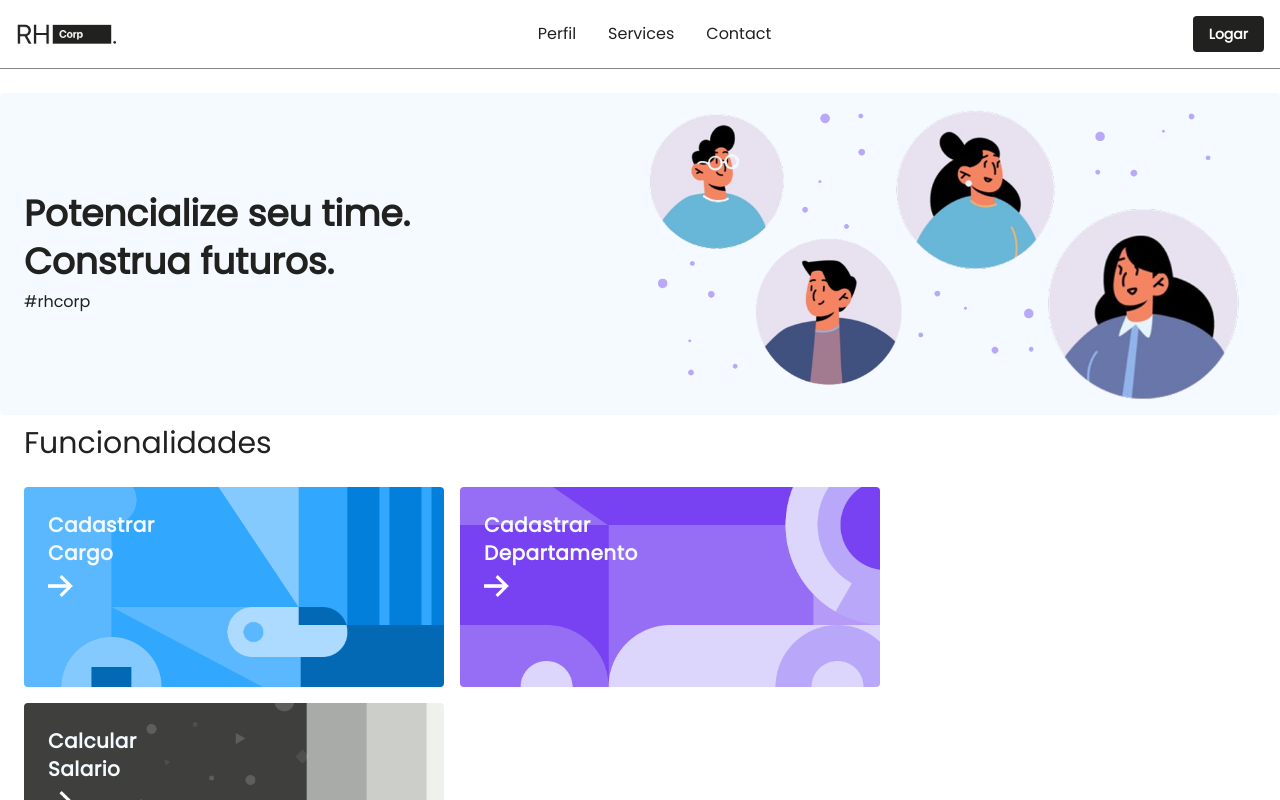
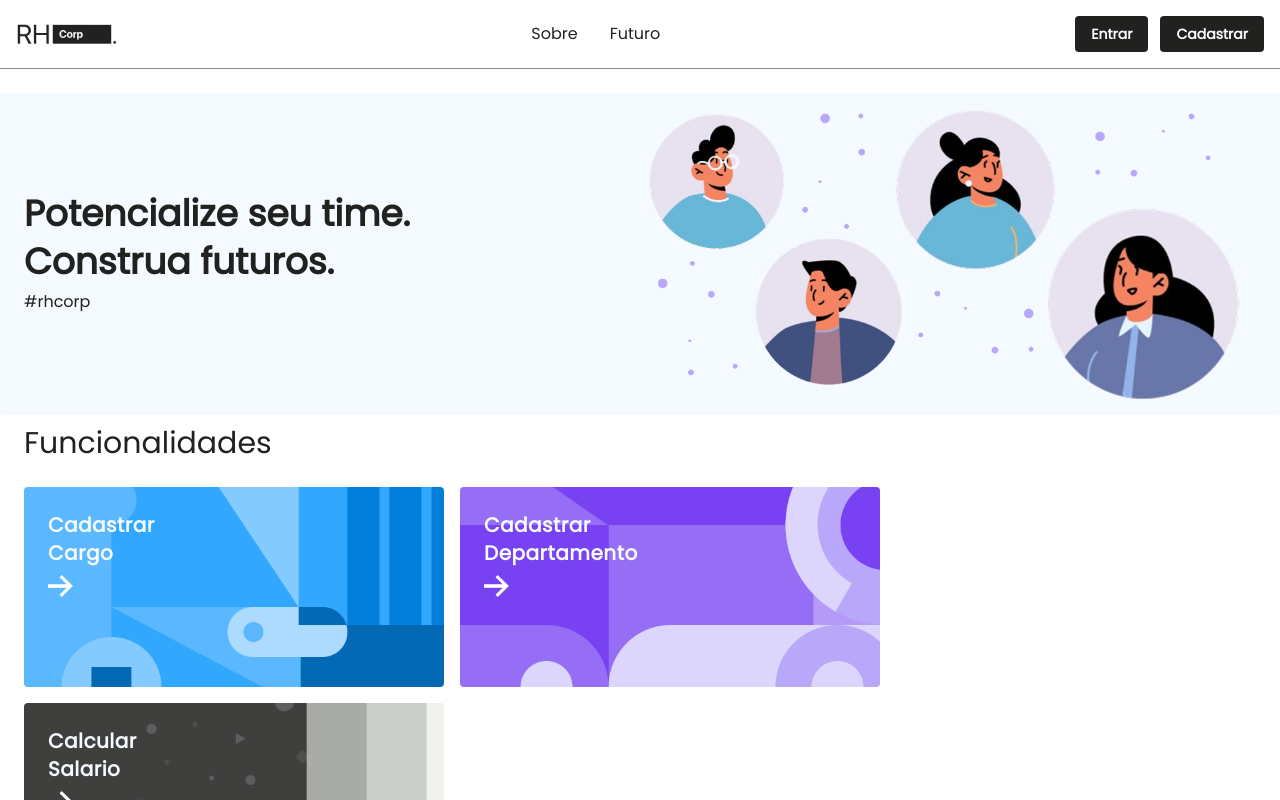
Before and after one commit to wdwf/Aplicativo-Sistema-de-RH-Aplicativo-Sistema-de-RH-FrontEnd, a React (Vite) app: page /home in a window 1280 px wide. Shown: the top 800 px of the page. Built offline with nearby package versions, Linux system fonts and the light colour scheme; no server answers.

Commit message:
:bug: Refactor code structure for improved readability and maintainability

```diff
--- a/src/App.tsx
+++ b/src/App.tsx
@@ -13,6 +13,9 @@ import FormDepartamento from './components/FormDepartamento'
 import ListaDepartamento from './components/ListaDepartamento'
 import DeleteDepartamento from './components/DeleteDepartamento'
 import Sobre from './pages/sobre/Sobre'
+import ListaCargo from './components/ListaCargo'
+import FormCargo from './components/FormCargo'
+import DeletarCargo from './components/DeletarCargo'
 
 
 
@@ -28,14 +31,19 @@ function App() {
           <div className="min-h-[80vh]">
             <Routes>
               <Route path="/" element={<Login />} />
-              <Route path="/home" element={<Home />} />
               <Route path="/login" element={<Login />} />
               <Route path="/cadastro" element={<Cadastro />} />
+              <Route path="/home" element={<Home />} />
               <Route path="/sobre" element={<Sobre />} />
-              <Route path="/departamento" element={<ListaDepartamento />} />
-              <Route path="/cadastrardepartamento" element={<FormDepartamento />} />
-              <Route path="/editardepartamento/:id" element={<FormDepartamento />} />
-              <Route path="/deletardepartamento/:id" element={<DeleteDepartamento />} />
+              <Route path="/features-futuras" element={<Sobre />} />
+              <Route path="/departamentos" element={<ListaDepartamento />} />
+              <Route path="/cadastrar-departamento" element={<FormDepartamento />} />
+              <Route path="/editar-departamento/:id" element={<FormDepartamento />} />
+              <Route path="/deletar-departamento/:id" element={<DeleteDepartamento />} />
+              <Route path="/cargos" element={<ListaCargo />} />
+              <Route path="/cadastrar-cargo/:id" element={<FormCargo />} />
+              <Route path="/editar-cargo/:id" element={<FormCargo />} />
+              <Route path="/deletar-cargo/:id" element={<DeletarCargo />} />
             </Routes>
           </div>
           <Footer />
--- a/src/components/Navbar.tsx
+++ b/src/components/Navbar.tsx
@@ -1,34 +1,73 @@
-import { Link } from "react-router-dom"
+import { Link, useNavigate } from "react-router-dom"
 import Logo from "../assets/img/Logo.png"
+import { FaUserTie } from "react-icons/fa";
+import { useContext } from "react"
+import { AuthContext } from "../contexts/AuthContext"
 
-function Navbar(){
+function Navbar() {
+    const { usuario, handleLogout } = useContext(AuthContext)
+    const navigate = useNavigate();
+
+    function retornar() {
+        handleLogout()
+        navigate("/login")
+    }
+
+
     return (
-
-    <nav className="bg-white dark:bg-rh-primarygrey  w-full z-20 border-b border-rh-secondarygrey  dark:border-rh-secondarygrey">
+        <nav className="bg-white w-full z-20 border-b border-rh-secondarygrey  dark:border-rh-secondarygrey">
             <div className="max-w-screen-xl flex flex-wrap items-center justify-between mx-auto p-4">
                 <Link to="/home">
-    <img src={Logo} className="h-8 flex items-center space-x-3 rtl:space-x-reverse" alt="Flowbite Logo"/>
+                    <img src={Logo} className="h-8 flex items-center space-x-3 rtl:space-x-reverse" alt="Flowbite Logo" />
                 </Link>
                 <div className="flex md:order-2 space-x-3 md:space-x-0 rtl:space-x-reverse">
 
-        <Link to="/login" type="button" className="text-white bg-rh-primarygrey hover:bg-rh-secondaryblue focus:ring-4 focus:outline-none focus:ring-blue-300 font-semibold rounded text-sm px-4 py-2 text-center dark:hover:bg-rh-secondaryblue">Logar</Link>
+                    <div className="flex gap-1.5">
+                        {
+                            usuario.token !== "" ? (
+                                <div className="flex items-center space-x-8 rtl:space-x-reverse">
+                                    <button className=" flex p-1 gap-1.5 items-center relative overflow-hidden group">
+                                        <FaUserTie />
+                                        <Link to="/perfil" className="block py-2 px-3 text-rh-primarygrey rounded-sm hover:bg-white md:p-0">Perfil</Link>
+                                        <span className="absolute bottom-0 left-0 w-0 h-1 bg-rh-primarygrey transition-all duration-300 group-hover:w-full"></span>
+                                    </button>
+
+                                    <button onClick={retornar} type="button" className="text-white bg-rh-primarygrey hover:bg-rh-secondary-red focus:ring-4 focus:outline-none focus:ring-blue-300 font-semibold rounded text-sm px-4 py-2 text-center transition delay-150 duration-300 ease-in-out cursor-pointer">Sair</button>
+                                </div>
+                            ) : null
+                        }
+                        {
+                            usuario.token === "" ? (
+                                <div className="flex items-center space-x-3 rtl:space-x-reverse">
+                                    <Link to="/login" type="button" className="text-white bg-rh-primarygrey hover:bg-rh-secondaryblue focus:ring-4 focus:outline-none focus:ring-blue-300 font-semibold rounded text-sm px-4 py-2 text-center transition delay-150 duration-300 ease-in-out">Entrar</Link>
+                                    <Link to="/cadastro" type="button" className="text-white bg-rh-primarygrey hover:bg-rh-secondaryblue focus:ring-4 focus:outline-none focus:ring-blue-300 font-semibold rounded text-sm px-4 py-2 text-center transition delay-150 duration-300 ease-in-out">Cadastrar</Link>
+                                </div>
+                            ) : null
+                        }
+                    </div>
+
                     <button data-collapse-toggle="navbar-sticky" type="button" className="inline-flex items-center p-2 w-10 h-10 justify-center text-sm text-gray-500 rounded-lg md:hidden hover:bg-gray-100 focus:outline-none focus:ring-2 focus:ring-gray-200 dark:text-gray-400 dark:hover:bg-gray-700 dark:focus:ring-gray-600" aria-controls="navbar-sticky" aria-expanded="false">
                         <span className="sr-only">Open main menu</span>
                     </button>
                 </div>
                 <div className="items-center justify-between hidden w-full md:flex md:w-auto md:order-1" id="navbar-sticky">
-        <ul className="flex flex-col p-4 md:p-0 mt-4 font-medium border border-gray-100 rounded-lg bg-gray-50 md:space-x-8 rtl:space-x-reverse md:flex-row md:mt-0 md:border-0 md:bg-white dark:bg-gray-800 md:dark:bg-gray-900 dark:border-gray-700">
+                    <ul className="flex flex-col p-4 md:p-0 mt-4 font-medium border border-gray-100 rounded-lg bg-gray-50 md:space-x-8 rtl:space-x-reverse md:flex-row md:mt-0 md:border-0 md:bg-white dark:border-gray-700">
+
+                        {
+                            usuario.token !== "" ? (
+                                <li className="relative overflow-hidden group">
+                                    <Link to="/home" className="block py-2 px-3 text-rh-primarygrey rounded-sm hover:bg-white md:p-0">Home</Link>
+                                    <span className="absolute bottom-0 left-0 w-0 h-1 bg-rh-primarygrey transition-all duration-300 group-hover:w-full"></span>
+                                </li>
+                            ) : null
+                        }
 
                         <li className="relative overflow-hidden group">
-            <Link to="/perfil" className="block py-2 px-3 text-rh-primarygrey rounded-sm hover:bg-white md:p-0">Perfil</Link>
+                            <Link to="/sobre" className="block py-2 px-3 text-rh-primarygrey rounded-sm hover:bg-white md:p-0">Sobre</Link>
                             <span className="absolute bottom-0 left-0 w-0 h-1 bg-rh-primarygrey transition-all duration-300 group-hover:w-full"></span>
                         </li>
                         <li className="relative overflow-hidden group">
-            <Link to="/home"className="block py-2 px-3 text-rh-primarygrey rounded-sm hover:bg-white md:p-0">Services</Link>
-            <span className="absolute bottom-0 left-0 w-0 h-1 bg-rh-primarygrey transition-all duration-300 group-hover:w-full"></span>
-        </li>
-        <li className="relative overflow-hidden group">
-            <Link to="/home"  className="block py-2 px-3 text-rh-primarygrey rounded-sm hover:bg-white md:p-0">Contact</Link>
+                            <Link to="/features-futuras" className="block py-2 px-3 text-rh-primarygrey rounded-sm hover:bg-white md:p-0">Futuro</Link>
                             <span className="absolute bottom-0 left-0 w-0 h-1 bg-rh-primarygrey transition-all duration-300 group-hover:w-full"></span>
 
                         </li>
--- a/src/index.css
+++ b/src/index.css
@@ -31,4 +31,5 @@ input[type="number"] {
   --color-rh-secondarypurple: #551abc;
   --color-rh-primarygrey: #212120;
   --color-rh-secondarygrey: #848681;
+  --color-rh-secondary-red: #fb5767;
 }
--- a/src/pages/home/Home.tsx
+++ b/src/pages/home/Home.tsx
@@ -9,32 +9,10 @@ import ArrowBlack from '../../assets/img/arrowBlack.png';
 import { Link } from 'react-router';
 
 function Home() {
-
+    window.scrollTo(0, 0);
     return (
         <>
-            <div className="py-6">
-
-                {/* <div>
-                    <div className="flex flex-col gap-4 items-center
-                                    justify-center py-4">
-                        <h2 className='text-5xl font-bold font-serif'>
-                            RH Corp:
-                        </h2>
-                        <p className='text-xl font-serif'>
-                            Organização e segurança para o seu RH
-                        </p>
-
-                    </div>
-
-                    <div id="imagem" className="flex justify-center">
-                        <img
-                            src="https://img.freepik.com/fotos-gratis/designer-trabalhando-no-modelo-3d_23-2149371896.jpg?ga=GA1.1.682989809.1746536640&semt=ais_hybrid&w=740"
-                            alt="Imagem da Página Home"
-                            className="w-2/3"
-                        />
-                    </div>
-
-                </div> */}
+            <div className="pt-6 pb-9">
                 <div className="rounded bg-rh-primary-50 w-full flex justify-between items-center px-6 py-3">
                     <div className='flex flex-col gap-2'>
                         <p className="text-4xl font-semibold text-rh-primarygrey">Potencialize seu time.</p>
@@ -49,7 +27,7 @@ function Home() {
                         Funcionalidades
                     </h3>
                     <div className='flex flex-wrap gap-4'>
-                        <Link to="/departamento"
+                        <Link to="/cadastrar-cargo"
                             className={`w-full max-w-[420px] h-[200px] bg-cover bg-center rounded-sm p-6 flex flex-col`}
                             style={{ backgroundImage: `url(${BtnDep})` }}
                         >
@@ -57,7 +35,7 @@ function Home() {
                             <p className='text-xl font-semibold text-rh-primary-50 tracking-wide'>Cargo</p>
                             <img src={ArrowWhite} alt="Seta" className='mt-2' width={25} />
                         </Link>
-                        <Link to="/cadastrardepartamento"
+                        <Link to="/cadastrar-departamento"
                             className={`w-full max-w-[420px] h-[200px] bg-cover bg-center rounded-sm p-6 flex flex-col`}
                             style={{ backgroundImage: `url(${BtnCar})` }}
                         >
@@ -65,7 +43,7 @@ function Home() {
                             <p className='text-xl font-semibold text-rh-primary-50 tracking-wide'>Departamento</p>
                             <img src={ArrowWhite} alt="Seta" className='mt-2' width={25} />
                         </Link>
-                        <Link to="/editardepartamento/1"
+                        <Link to="/calcular-salario"
                             className={`w-full max-w-[420px] h-[200px] bg-cover bg-center rounded-sm p-6 flex flex-col`}
                             style={{ backgroundImage: `url(${BtnCal})` }}
                         >
@@ -76,7 +54,7 @@ function Home() {
                     </div>
                 </div>
                 <div className='flex gap-4 px-6 mt-6'>
-                    <Link to="/" className='hover:bg-blue-100 transition delay-150 duration-300 ease-in-out border flex px-6 justify-between border-rh-secondarygrey rounded w-2xl h-40'>
+                    <Link to="/cargos" className='hover:bg-blue-100 transition delay-150 duration-300 ease-in-out border flex px-6 justify-between border-rh-secondarygrey rounded w-2xl h-40'>
                         <div className='flex flex-col pt-4'>
                             <p className='text-xl font-semibold text-rh-primarygrey tracking-wide'>Listar</p>
                             <p className='text-xl font-semibold text-rh-primarygray tracking-wide'>Cargos</p>
@@ -84,7 +62,7 @@ function Home() {
                         </div>
                         <img src={BtnListCargo} alt="imagem ilustrativa" className='h-[80%]' />
                     </Link>
-                    <Link to="/" className='hover:bg-purple-100 transition delay-150 duration-300 ease-in-out border flex px-6 justify-between border-rh-secondarygrey rounded w-2xl h-40'>
+                    <Link to="/departamentos" className='hover:bg-purple-100 transition delay-150 duration-300 ease-in-out border flex px-6 justify-between border-rh-secondarygrey rounded w-2xl h-40'>
                         <div className='flex flex-col pt-4'>
                             <p className='text-xl font-semibold text-rh-primarygrey tracking-wide'>Listar</p>
                             <p className='text-xl font-semibold text-rh-primarygray tracking-wide'>Departamento</p>
```
Also changed, not shown: src/assets/img/colbgleft.png (added), src/assets/img/colbgright.png (added). Lines whose indentation alone changed are shown as unchanged.
